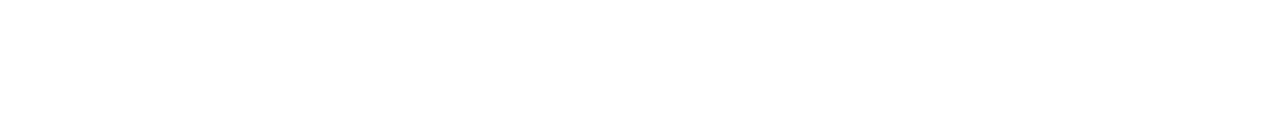
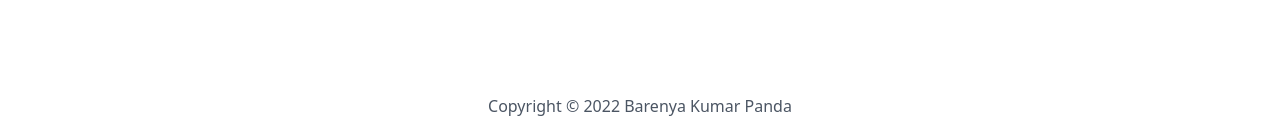
Before and after one commit to Barenyakumar/your_google, a Next.js app: page / in a window 1280 px wide. Shown: the part 658-797 px from the top of the page. Built offline with nearby package versions, Linux system fonts and the light colour scheme; no server answers.

Commit message:
add footer

```diff
--- /dev/null
+++ b/components/Footer.jsx
@@ -0,0 +1,9 @@
+import React from 'react'
+
+export default function Footer() {
+  return (
+    <div className="absolute bottom-0 w-[100%] flex justify-center p-6 text-gray-600">
+      Copyright &copy; {new Date().getFullYear()} Barenya Kumar Panda
+    </div>
+  )
+}
--- a/pages/index.js
+++ b/pages/index.js
@@ -3,6 +3,7 @@
 import Header from '../components/Header'
 import { MagnifyingGlassIcon, MicrophoneIcon } from "@heroicons/react/solid"
 import { SearchIcon } from "@heroicons/react/solid"
+import Footer from '../components/Footer'
 
 
 
@@ -40,6 +41,8 @@
       </form>
 
       {/* Footer */}
+      <Footer/>
+
     </div>
   )
 }
```
